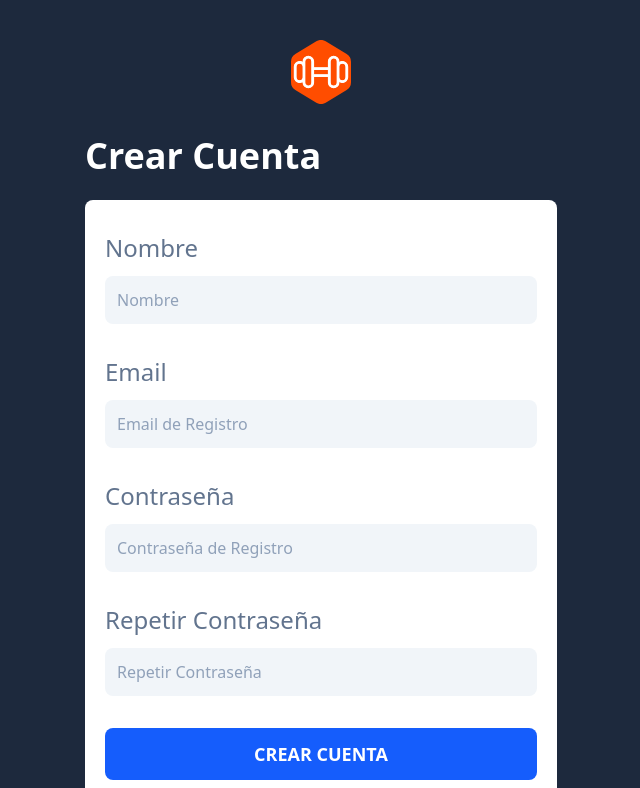
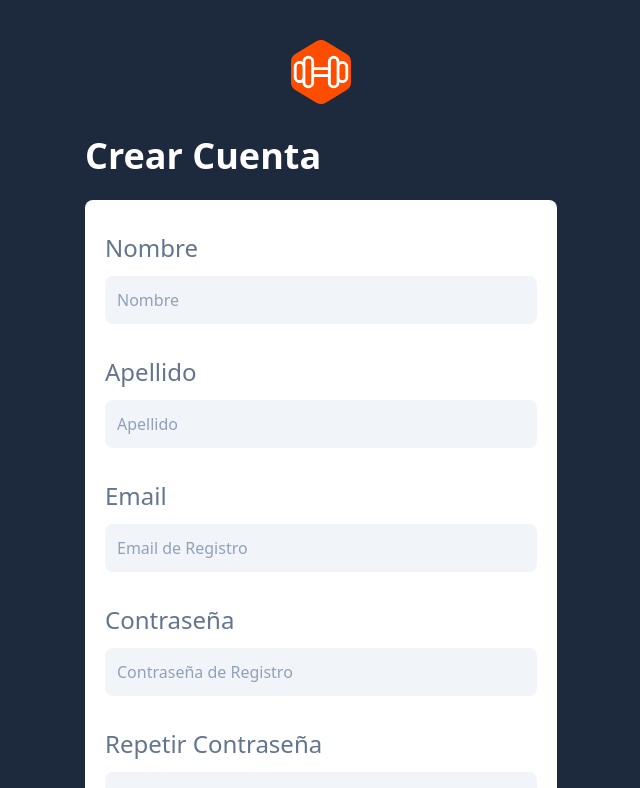
Before and after one commit to claudiolpz/ProyectoParaMatiasBustamante, a React (Vite) app in the folder frontend/: page /auth/register in a window 1280 px wide. Shown: the top 788 px of the page, without its empty margins (319-959 px from the left). Built offline with nearby package versions, Linux system fonts and the light colour scheme.

Commit message:
Formulario Registro

```diff
--- a/frontend/package.json
+++ b/frontend/package.json
@@ -11,6 +11,7 @@
   },
   "dependencies": {
     "@tailwindcss/vite": "^4.1.11",
+    "axios": "^1.11.0",
     "react": "^19.1.0",
     "react-dom": "^19.1.0",
     "react-hook-form": "^7.61.1",
--- /dev/null
+++ b/frontend/src/types/index.ts
@@ -0,0 +1,10 @@
+export type User = {
+  email: string ,
+  name: string,
+  lastname: string
+}
+
+export type RegisterForm = Pick<User, 'name' | 'lastname' | 'email'> & {
+    password: string;
+    password_confirmation: string;
+}
--- a/frontend/src/views/RegisterView.tsx
+++ b/frontend/src/views/RegisterView.tsx
@@ -1,20 +1,28 @@
 import { Link } from "react-router";
-import { useForm } from 'react-hook-form';
+import { useForm } from "react-hook-form";
+import axios from "axios";
+import type { RegisterForm } from "../types";
 import ErrorMessage from "../components/ErrorMessage";
 
 const RegisterView = () => {
-    const initialValues = {
-        name: '',
-        email: '',
-        password: '',
-        password_confirmation: ''
+    const initialValues: RegisterForm = {
+        name: "",
+        lastname: "",
+        email: "",
+        password: "",
+        password_confirmation: "",
     };
-    const { register, watch, handleSubmit, formState: { errors } } = useForm({defaultValues: initialValues});
-    console.log(errors);
-    const handelRegister = () => {
-        console.log("Desde Register");
-    }
+    const {register,watch,handleSubmit,formState: { errors },} = useForm({ defaultValues: initialValues });
+    const password = watch("password", "password_confirmation");
 
+    const handelRegister = async (formData: RegisterForm) => {
+        try{
+            const response = await axios.post(`${import.meta.env.VITE_API_URL}register`, formData);
+            console.log(response)
+        }catch (error) {
+            console.error(error);
+        }
+    };
     return (
         <>
             <h1 className="text-4xl text-white font-bold">Crear Cuenta</h1>
@@ -23,30 +31,51 @@ const RegisterView = () => {
                 className="bg-white px-5 py-8 rounded-lg space-y-8 mt-6"
             >
                 <div className="grid grid-cols-1 space-y-3">
-                    <label htmlFor="name" className="text-2xl text-slate-500">Nombre</label>
+                    <label htmlFor="name" className="text-2xl text-slate-500">
+                        Nombre
+                    </label>
                     <input
                         id="name"
                         type="text"
                         placeholder="Nombre"
                         className="bg-slate-100 border-none p-3 rounded-lg placeholder-slate-400"
-                        {...register('name', {
-                            required: "El Nombre es obligatorio"
+                        {...register("name", {
+                            required: "El Nombre es obligatorio",
                         })}
                     />
                     {errors.name && <ErrorMessage>{errors.name.message}</ErrorMessage>}
                 </div>
                 <div className="grid grid-cols-1 space-y-3">
-                    <label htmlFor="email" className="text-2xl text-slate-500">Email</label>
+                    <label htmlFor="name" className="text-2xl text-slate-500">
+                        Apellido
+                    </label>
+                    <input
+                        id="lastname"
+                        type="text"
+                        placeholder="Apellido"
+                        className="bg-slate-100 border-none p-3 rounded-lg placeholder-slate-400"
+                        {...register("name", {
+                            required: "El Apellido es obligatorio",
+                        })}
+                    />
+                    {errors.lastname && (
+                        <ErrorMessage>{errors.lastname.message}</ErrorMessage>
+                    )}
+                </div>
+                <div className="grid grid-cols-1 space-y-3">
+                    <label htmlFor="email" className="text-2xl text-slate-500">
+                        Email
+                    </label>
                     <input
                         id="email"
                         type="text"
                         placeholder="Email de Registro"
                         className="bg-slate-100 border-none p-3 rounded-lg placeholder-slate-400"
-                        {...register('email', {
+                        {...register("email", {
                             required: "El Email es obligatorio",
                             pattern: {
-                                value: /^[a-zA-Z0-9._-]+@[a-zA-Z0-9.-]+\.[a-zA-Z]{2,4}$/,
-                                message: 'El formato del Email es incorrecto',
+                                value: /\S+@\S+\.\S+/,
+                                message: "E-mail no válido",
                             },
                         })}
                     />
@@ -54,53 +83,60 @@ const RegisterView = () => {
                 </div>
 
                 <div className="grid grid-cols-1 space-y-3">
-                    <label htmlFor="password" className="text-2xl text-slate-500">Contraseña</label>
+                    <label htmlFor="password" className="text-2xl text-slate-500">
+                        Contraseña
+                    </label>
                     <input
                         id="password"
                         type="password"
                         placeholder="Contraseña de Registro"
                         className="bg-slate-100 border-none p-3 rounded-lg placeholder-slate-400"
-                        {...register('password', {
+                        {...register("password", {
                             required: "La Constraseña es obligatoria",
                             minLength: {
                                 value: 6,
-                                message: "La Contraseña debe tener al menos 6 caracteres"
-                            }
+                                message: "La Contraseña debe tener al menos 6 caracteres",
+                            },
                         })}
                     />
-                    {errors.password && <ErrorMessage>{errors.password.message}</ErrorMessage>}
+                    {errors.password && (
+                        <ErrorMessage>{errors.password.message}</ErrorMessage>
+                    )}
                 </div>
 
                 <div className="grid grid-cols-1 space-y-3">
-                    <label htmlFor="password_confirmation" className="text-2xl text-slate-500">Repetir Contraseña</label>
+                    <label
+                        htmlFor="password_confirmation"
+                        className="text-2xl text-slate-500"
+                    >
+                        Repetir Contraseña
+                    </label>
                     <input
                         id="password_confirmation"
                         type="password"
                         placeholder="Repetir Contraseña"
                         className="bg-slate-100 border-none p-3 rounded-lg placeholder-slate-400"
-                        {...register('password_confirmation', {
-                            required: "La constraseña es obligatoria",
-                            minLength: {
-                                value: 6,
-                                message: "La contraseña debe tener al menos 6 caracteres"
-                            }
+                        {...register("password_confirmation", {
+                            required: "La Constraseña es obligatoria",
+                            validate: (value) =>
+                                value === password || "Las contraseñas no coinciden",
                         })}
                     />
 
-                    {errors.password_confirmation && <ErrorMessage>{errors.password_confirmation.message}</ErrorMessage>}
+                    {errors.password_confirmation && (
+                        <ErrorMessage>{errors.password_confirmation.message}</ErrorMessage>
+                    )}
                 </div>
 
                 <input
                     type="submit"
                     className="bg-blue-600 p-3 text-lg w-full uppercase text-white rounded-lg font-bold cursor-pointer"
-                    value='Crear Cuenta'
+                    value="Crear Cuenta"
                 />
             </form>
 
             <nav>
-                <Link to="/auth/login">
-                    Iniciar Sesión
-                </Link>
+                <Link to="/auth/login">Iniciar Sesión</Link>
             </nav>
         </>
     );
```
